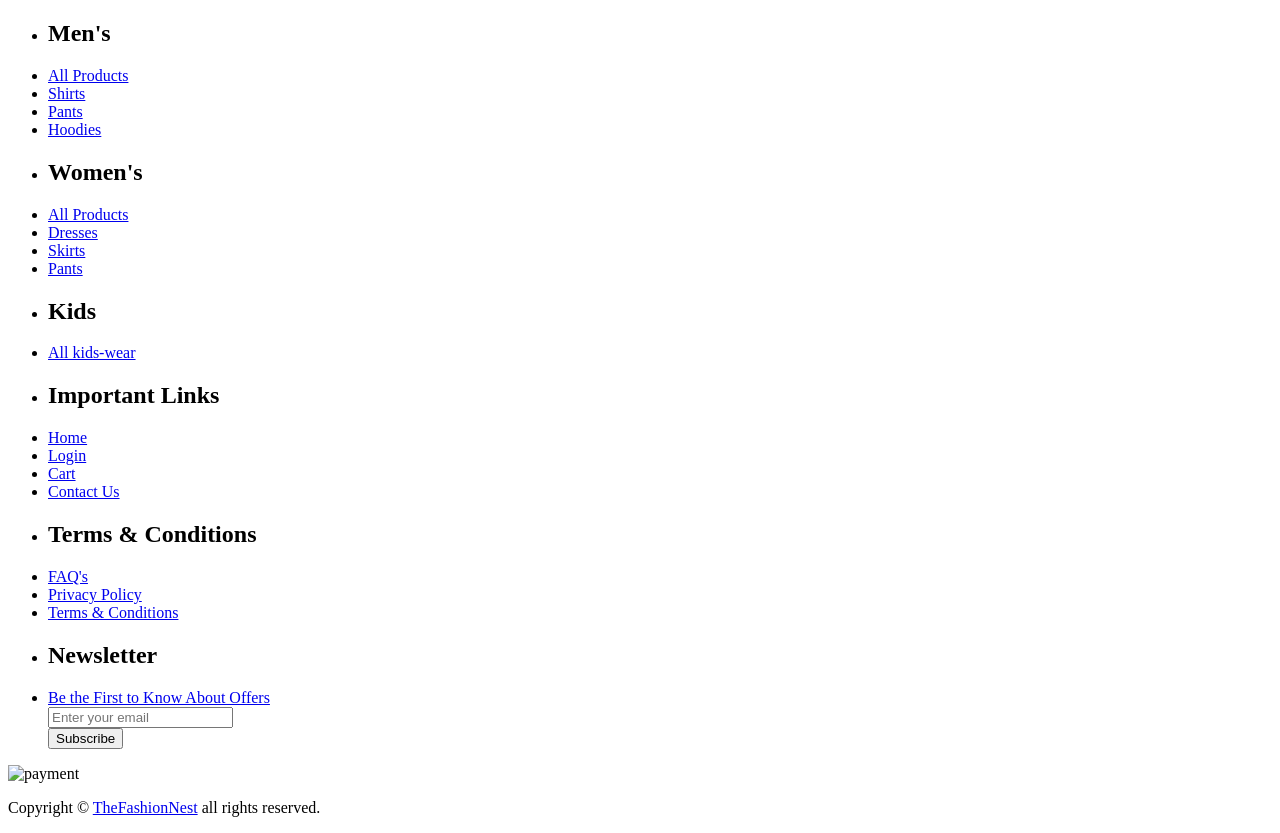
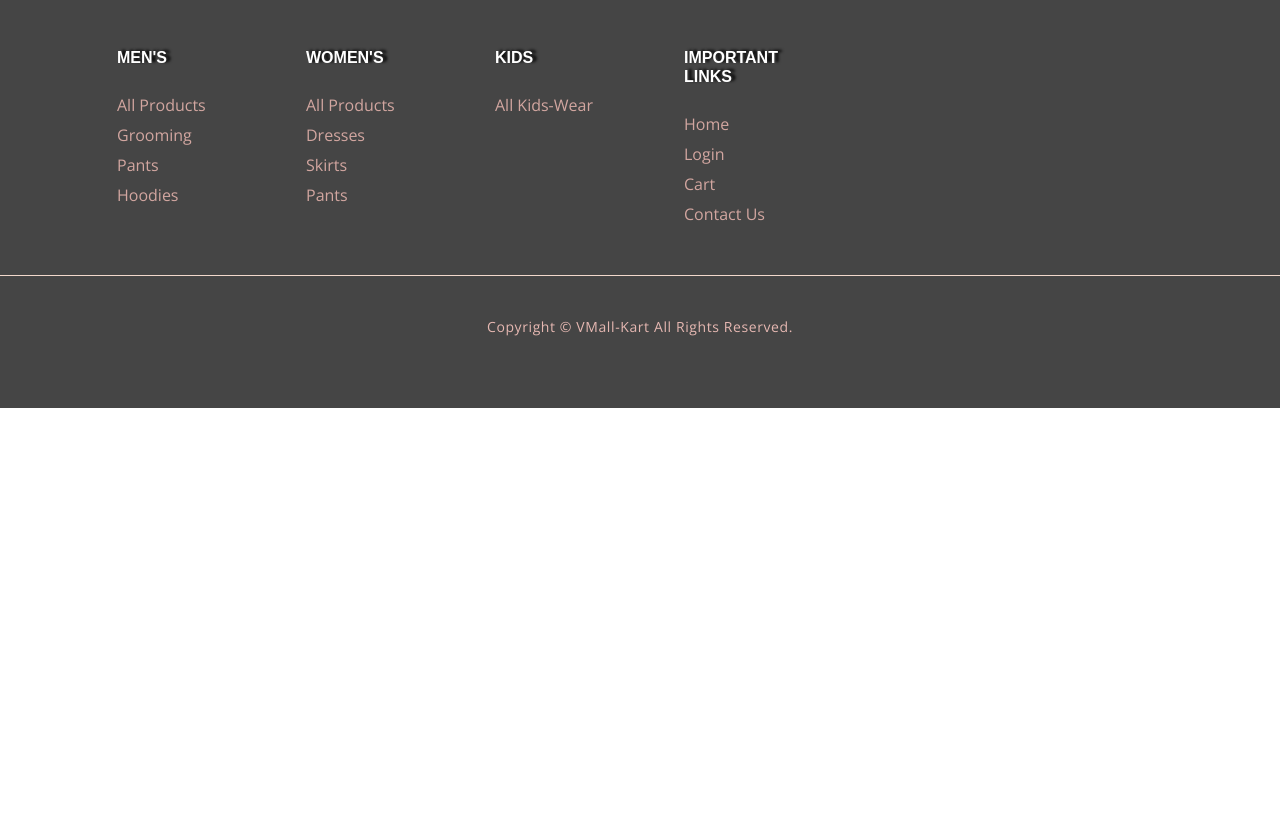
Before and after one commit to brij-mohan09/VMall_Kart, a plain HTML site: page common/footer.html in a window 1280 px wide. After the commit the page ends 800 px from the top, so only its background shows below. Drawn offline with nearby package versions, Linux system fonts and the light colour scheme.

Commit message:
stop for few time

```diff
--- a/common/footer.html
+++ b/common/footer.html
@@ -1,11 +1,18 @@
 <!DOCTYPE html>
 <html lang="en">
+
 <head>
   <meta charset="UTF-8">
   <meta name="viewport" content="width=device-width, initial-scale=1.0">
-    <title>Document</title>
+  <meta http-equiv="X-UA-Compatible" content="ie=edge">
+  <title>VMall-Kart</title>
+
+  <!-- Custom CSS -->
+  <link rel="stylesheet" href="/src/style.css" />
 </head>
-<body>
+
+<body id="footer-wrapper">
+  <!-- ========== Start Main Body ========== -->
   <div class="footer">
 
     <!-- Footer nav -->
@@ -19,16 +26,16 @@
                 <h2 class="footer-nav-item-title">Men's</h2>
               </li>
               <li class="footer-nav-item">
-                    <a href="/Products-Pages/Men Product/all-men-products.html" class="footer-nav-link">All Products</a>
+                <a href="/webpages/men_pages/allmenproducts.html" class="footer-nav-link">All Products</a>
               </li>
               <li class="footer-nav-item">
-                    <a href="/Products-Pages/Men Product/men-shirts.html" class="footer-nav-link">Shirts</a>
+                <a href="/webpages/men_pages/mengrooming.html" class="footer-nav-link">Grooming</a>
               </li>
               <li class="footer-nav-item">
-                    <a href="/Products-Pages/Men Product/men-pants.html" class="footer-nav-link">Pants</a>
+                <a href="/webpages/men_pages/menpants.html" class="footer-nav-link">Pants</a>
               </li>
               <li class="footer-nav-item">
-                    <a href="/Products-Pages/Men Product/men-hoodies.html" class="footer-nav-link">Hoodies</a>
+                <a href="/webpages/men_pages/menshirts.html" class="footer-nav-link">Hoodies</a>
               </li>
             </ul>
           </div>
@@ -83,40 +90,6 @@
               </li>
             </ul>
           </div>
-              <!-- Terms & Conditions -->
-              <div class="col-lg-2 col-md-4 col-sm-6 col-12">
-                <ul class="footer-nav-list">
-                  <li class="footer-nav-item">
-                    <h2 class="footer-nav-item-title">Terms & Conditions</h2>
-                  </li>
-                  <li class="footer-nav-item">
-                    <a href="/other-pages/404.html" class="footer-nav-link">FAQ's</a>
-                  </li>
-                  <li class="footer-nav-item">
-                    <a href="/other-pages/404.html" class="footer-nav-link">Privacy Policy</a>
-                  </li>
-                  <li class="footer-nav-item">
-                    <a href="/other-pages/404.html" class="footer-nav-link">Terms & Conditions</a>
-                  </li>
-                </ul>
-              </div>
-              <!-- News Letter -->
-              <div class="col-lg-2 col-md-4 col-sm-6 col-12">
-                <ul class="footer-nav-list">
-                  <li class="footer-nav-item">
-                    <h2 class="footer-nav-item-title">Newsletter</h2>
-                  </li>
-                  <li class="footer-nav-item">
-                    <a href="#" class="footer-nav-link">Be the First to Know About Offers</a>
-                  </li>
-                  <form class="newsletter-form text-center">
-                    <div class="form-group">
-                      <input type="text" class="form-control" placeholder="Enter your email">
-                    </div>
-                    <button type="submit" class="btn btn-primary mt-2">Subscribe</button>
-                  </form>
-                </ul>
-              </div>
         </div>
       </div>
     </div>
@@ -125,10 +98,16 @@
     <!-- Footer Bottom -->
     <div class="footer-bottom">
       <div class="container">
-            <img src="/assets/payment-footer.png" alt="payment" class="payment-img">
-            <p class="copyright text-wrap">Copyright © <a href="/">TheFashionNest</a> <span>all rights reserved.</span></p>
+        <p class="copyright text-wrap">Copyright © <a href="/">VMall-Kart</a> <span>all rights reserved.</span></p>
         </div>
     </div>
   </div>
+  <!-- ========== End Main Body ============ -->
+
+  <!-- Include jQuery -->
+  <script src="https://code.jquery.com/jquery-3.6.0.min.js"></script>
+  <!-- Include Bootstrap JavaScript and Popper.js -->
+  <script src="https://cdn.jsdelivr.net/npm/bootstrap@5.3.1/dist/js/bootstrap.bundle.min.js"></script>
 </body>
+
 </html>
```
Lines whose indentation alone changed are shown as unchanged.
